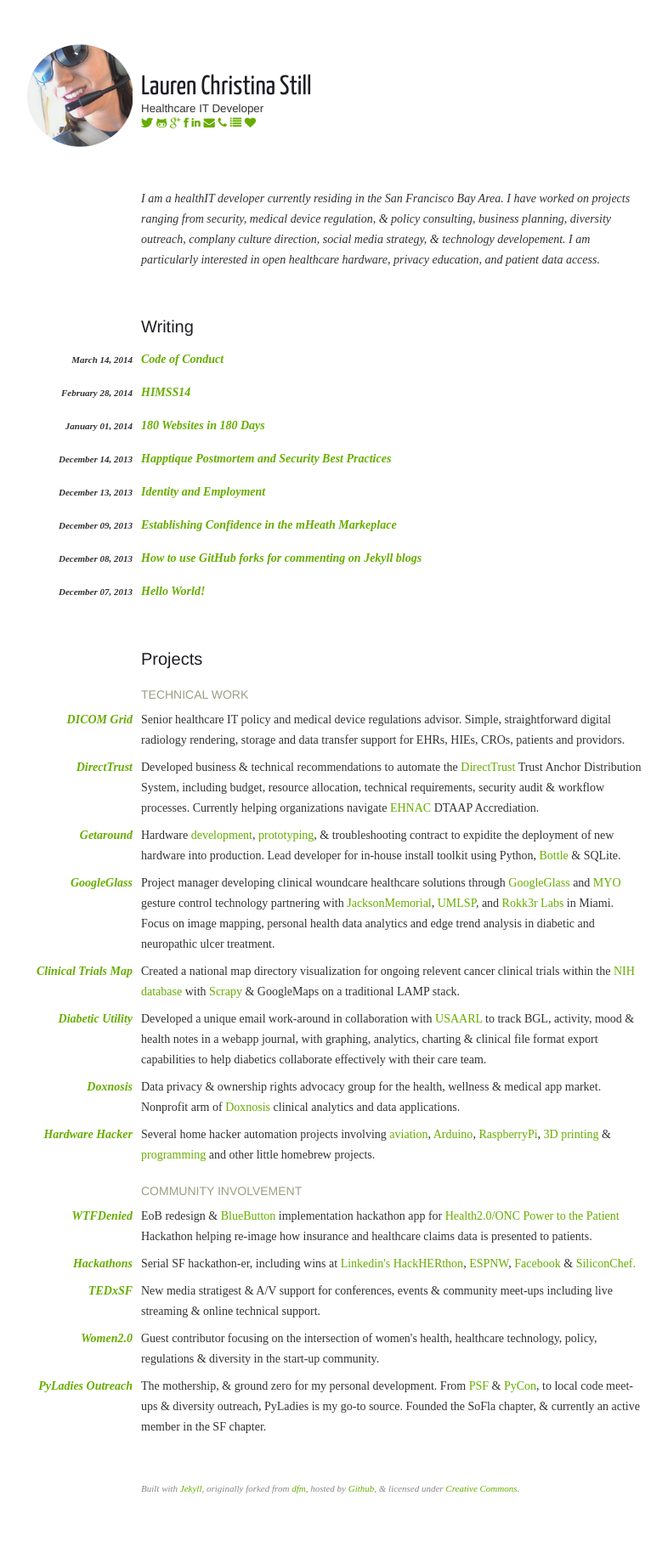
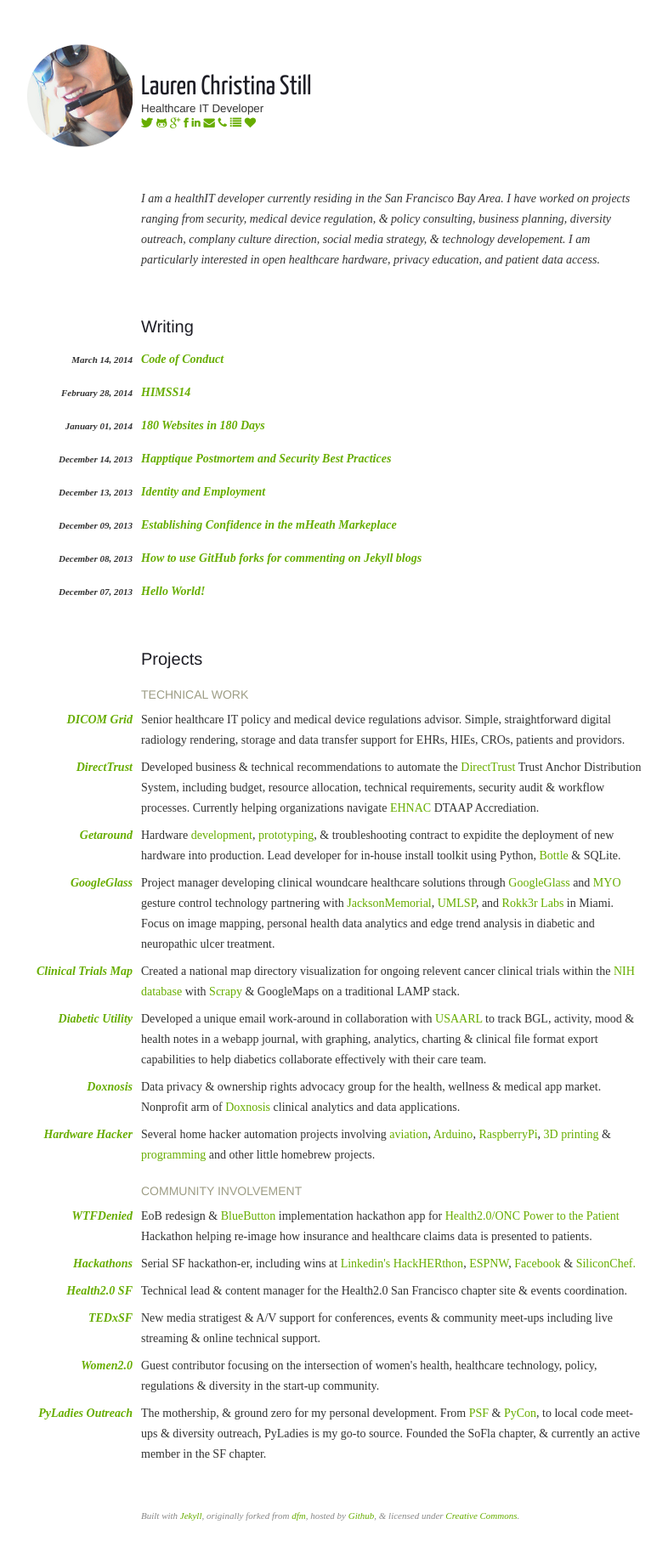
Before and after one commit to laurenstill/laurenstill.github.io, a Jekyll site: the page built from index.html, in a window 1280 px wide. Shown: the whole page at 85% size, without its empty margins (279-1065 px from the left). Built offline with Jekyll 4.4.1, drawn with Linux system fonts in a browser that asks for light colours; before the commit the page ends 1808 px from its top, so only the background shows below that.

Commit message:
Update index.html
health2.0 sf

```diff
--- a/_layouts/index.html
+++ b/_layouts/index.html
@@ -127,7 +127,7 @@ layout: default
 
 
 
-         <!--   <li class="project">
+      <li class="project">
                 <span class="project-name">
                     <a href="http://health2sf.com/">Health2.0 SF</a>
                 </span>
@@ -137,7 +137,7 @@ layout: default
 
 
 
-            <li class="project">
+             <!--     <li class="project">
                 <span class="project-name">
                     <a href="http://wwww.hitchicks.com">#HITChicks</a>
                 </span>
```
